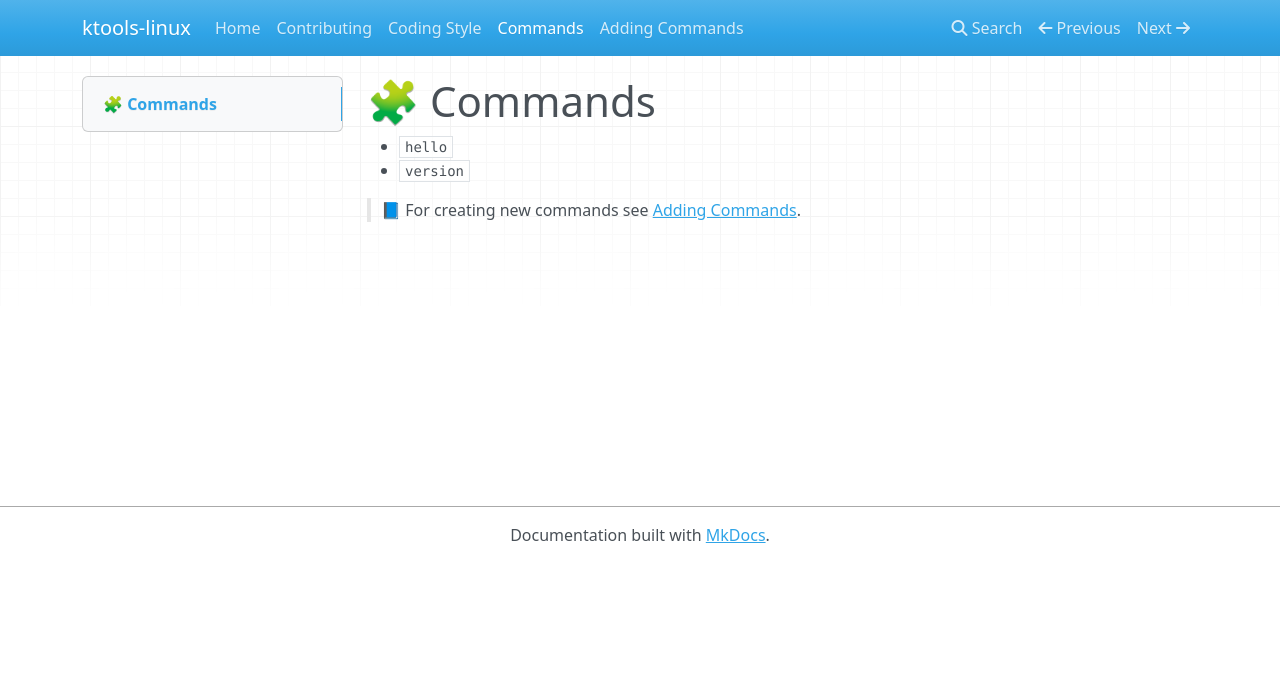
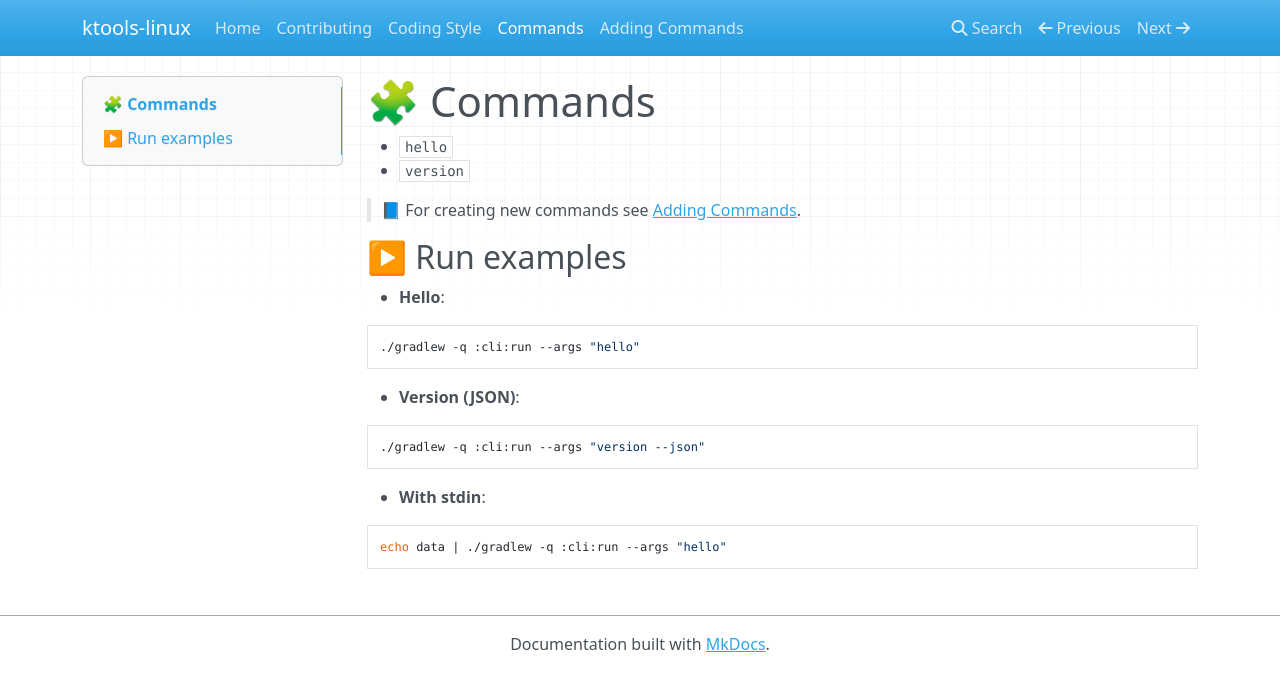
Before and after one commit to bepiscorp/ktools-linux, an MkDocs documentation site: the page built from docs/commands.md, in a window 1280 px wide. Shown: the top 691 px of the page. Built offline with MkDocs 1.6.1, drawn with Linux system fonts in a browser that asks for light colours; nearby versions of some CDN libraries.

Commit message:
chore: add CLI run via Gradle Wrapper

````diff
--- a/docs/commands.md
+++ b/docs/commands.md
@@ -4,3 +4,23 @@
 - `version`
 
 > 📘 For creating new commands see [Adding Commands](adding-command.md).
+
+## ▶️ Run examples
+
+- **Hello**:
+
+```bash
+./gradlew -q :cli:run --args "hello"
+```
+
+- **Version (JSON)**:
+
+```bash
+./gradlew -q :cli:run --args "version --json"
+```
+
+- **With stdin**:
+
+```bash
+echo data | ./gradlew -q :cli:run --args "hello"
+```
````
Also changed, not shown: README.md (+19 -0 lines), docs/index.md (+17 -0 lines), 1 other file.
